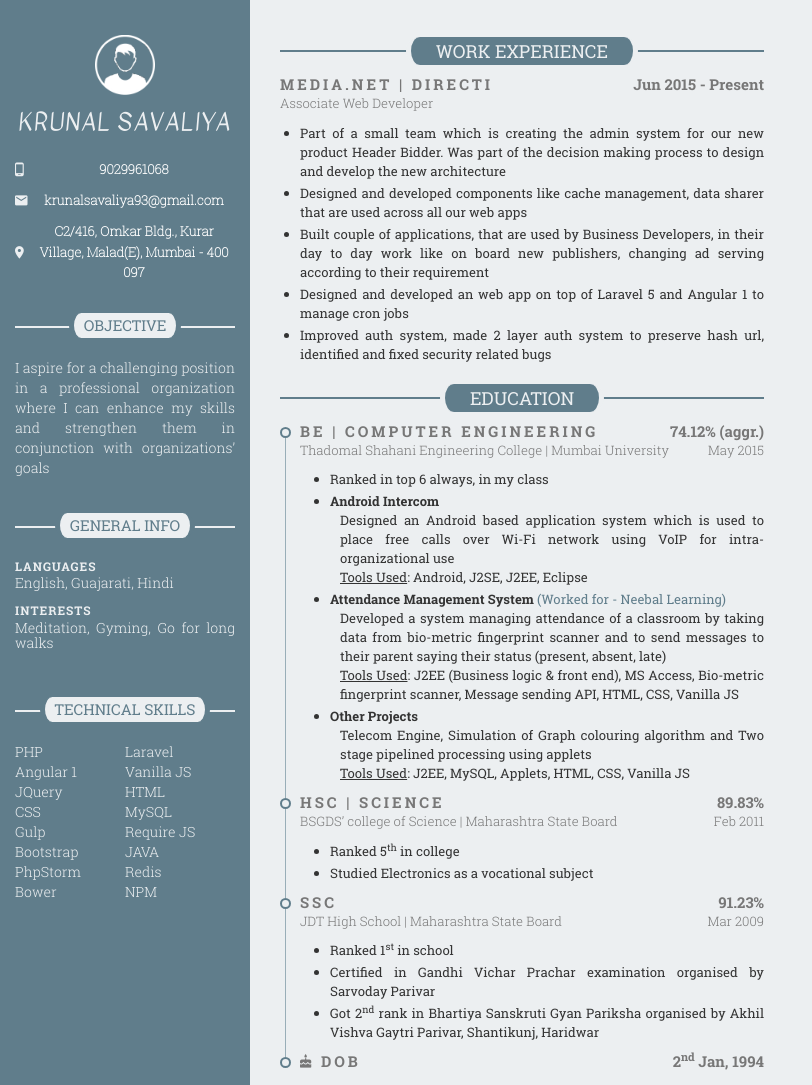
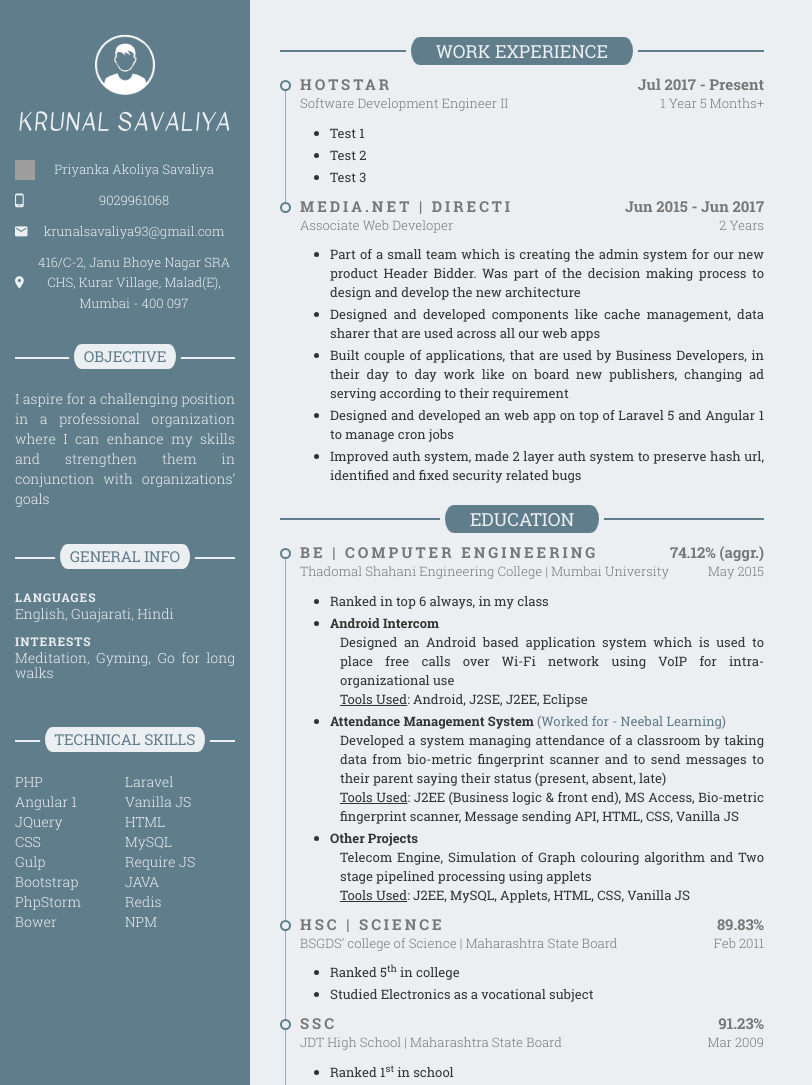
Before and after one commit to krunal200/krunal200.github.io, a plain HTML site: page index.html in a window 1280 px wide. Shown: the top 1085 px of the page, without its empty margins (0-812 px from the left). Drawn offline with Linux system fonts and the light colour scheme; grey boxes are pictures that could not be loaded.

Commit message:
Add married icon

```diff
--- a/index.html
+++ b/index.html
@@ -15,16 +15,20 @@
     <header class="head-name">
         <div class="name">Krunal Savaliya</div>
         <div>
+            <i class="newly-married-couple icn">
+            </i><span class="label1">Priyanka Akoliya Savaliya</span>
+        </div>
+        <div>
             <i class="zmdi zmdi-smartphone-android icn">
-            </i><span class="label">9029961068</span>
+            </i><span class="label1">9029961068</span>
         </div>
         <div>
             <i class="zmdi zmdi-email icn">
-            </i><span class="label">krunalsavaliya93@gmail.com</span>
+            </i><span class="label1">krunalsavaliya93@gmail.com</span>
         </div>
         <div>
             <i class="zmdi zmdi-pin icn">
-            </i><span class="label">C2/416, Omkar Bldg., Kurar Village, Malad(E), Mumbai - 400 097</span>
+            </i><span class="label1">416/C-2, Janu Bhoye Nagar SRA CHS, Kurar Village, Malad(E), Mumbai - 400 097</span>
         </div>
     </header>
     <article>
@@ -90,13 +94,31 @@
         <ul class="list">
             <li>
                 <div class="company">
+                    Hotstar
+                    <span class="time">
+                        Jul 2017 - Present
+                    </span>
+                </div>
+                <div class="profile">
+                    Software Development Engineer II
+                    <span class="time-frame">1 Year 5 Months+</span>
+                </div>
+                <ul class="projects">
+                    <li>Test 1</li>
+                    <li>Test 2</li>
+                    <li>Test 3</li>
+                </ul>
+            </li>
+            <li>
+                <div class="company">
                     Media.Net | DirectI
                     <span class="time">
-                            Jun 2015 - Present
+                            Jun 2015 - Jun 2017
                     </span>
                 </div>
                 <div class="profile">
                     Associate Web Developer
+                    <span class="time-frame">2 Years</span>
                 </div>
                 <ul class="projects">
                     <li>
@@ -233,5 +255,8 @@
     </div>
 </article>
 </main>
+<!-- <div>Icons made by <a href="http://www.freepik.com" title="Freepik">Freepik</a> from <a href="https://www.flaticon.com/"
+        title="Flaticon">www.flaticon.com</a> is licensed by <a href="http://creativecommons.org/licenses/by/3.0/"
+        title="Creative Commons BY 3.0" target="_blank">CC 3.0 BY</a></div> -->
 </body>
 </html>
--- a/resume.css
+++ b/resume.css
@@ -23,13 +23,11 @@
     size: A4;
 }
 
-html, body {
+body {
+    /*box-shadow: 0 0 3px 1px rgba(0,0,0,0.1);*/
     width:794px;
     height:1122px;
     overflow: auto;
-}
-body {
-    /*box-shadow: 0 0 3px 1px rgba(0,0,0,0.1);*/
     box-sizing: border-box;
     font-family: regular, serif;
     font-size: 14px;
@@ -62,7 +60,7 @@ aside .head-name .name {
     font-family: 'Kavivanar', cursive;
     letter-spacing: 1px;
 }
-aside .head-name .label{
+aside .head-name .label1{
     font-size: 13px;
     white-space: normal;
     text-align: center;
@@ -70,7 +68,7 @@ aside .head-name .label{
     display: inline-block;
     vertical-align: middle;
     line-height: 1.6;
-    font-family: thin;
+    font-family: light;
     padding: 5px 0;
 }
 aside .head-name .icn{
@@ -231,7 +229,7 @@ ul.list > li:last-child:after {
     line-height: 1.5;
 }
 
-.education .college .passing-yr{
+.education .college .passing-yr, .experience .profile .time-frame {
     float: right;
 }
 
@@ -260,20 +258,26 @@ ul.projects > li .description {
     margin-left: 10px;
 }
 
-.experience ul.projects {
+/* .experience ul.projects {
     padding-left: 20px;
-}
+} */
 
 .mark-text {
     text-decoration: underline;
 }
 
-.experience ul.list > li {
+/* .experience ul.list > li {
     padding-left: 0;
 }
 
 .experience ul.list > li:before, .experience ul.list > li:after {
     content: none;
+} */
+
+.newly-married-couple {
+    display: inline-block;
+    background: url('font/fonts/newly-married-couple.svg');
+    height: 20px;
 }
 
 
```
Also changed, not shown: 1 other file.
